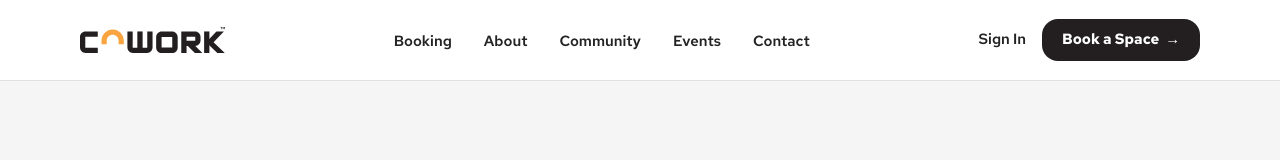
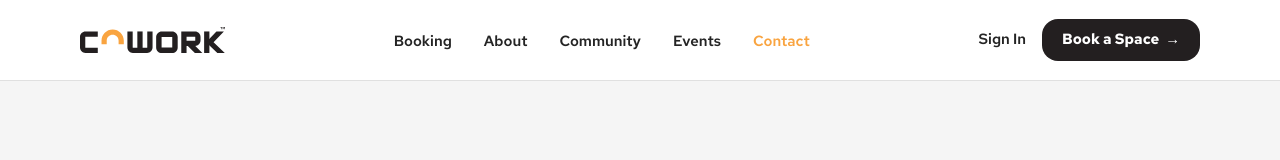
Before and after one commit to KnovikLLC/coworklk-booking-nextjs, a Next.js app: page /contact in a window 1280 px wide. Shown: the top 160 px of the page. Built offline with nearby package versions, Linux system fonts and the light colour scheme; no server answers.

Commit message:
feat: highlight active page in header navigation

```diff
--- a/components/layout/Header.tsx
+++ b/components/layout/Header.tsx
@@ -1,4 +1,7 @@
+"use client";
+
 import Link from "next/link";
+import { usePathname } from "next/navigation";
 
 type NavLink = {
   href: string;
@@ -16,6 +19,8 @@
 ];
 
 export function Header({ isSignedIn = false }: { isSignedIn?: boolean }) {
+  const pathname = usePathname();
+
   return (
     <header className="sticky top-0 z-40 border-b border-brand-dark/10 bg-white/95 backdrop-blur">
       <div className="mx-auto flex h-20 max-w-6xl items-center justify-between px-4">
@@ -53,7 +58,11 @@
               ) : (
                 <Link
                   href={link.href}
-                  className="text-sm font-semibold text-brand-dark/70 hover:text-brand transition-colors"
+                  className={`text-sm font-semibold transition-colors ${
+                    pathname === link.href || (link.href !== "/" && pathname?.startsWith(link.href))
+                      ? "text-brand"
+                      : "text-brand-dark/70 hover:text-brand"
+                  }`}
                 >
                   {link.label}
                 </Link>
```
